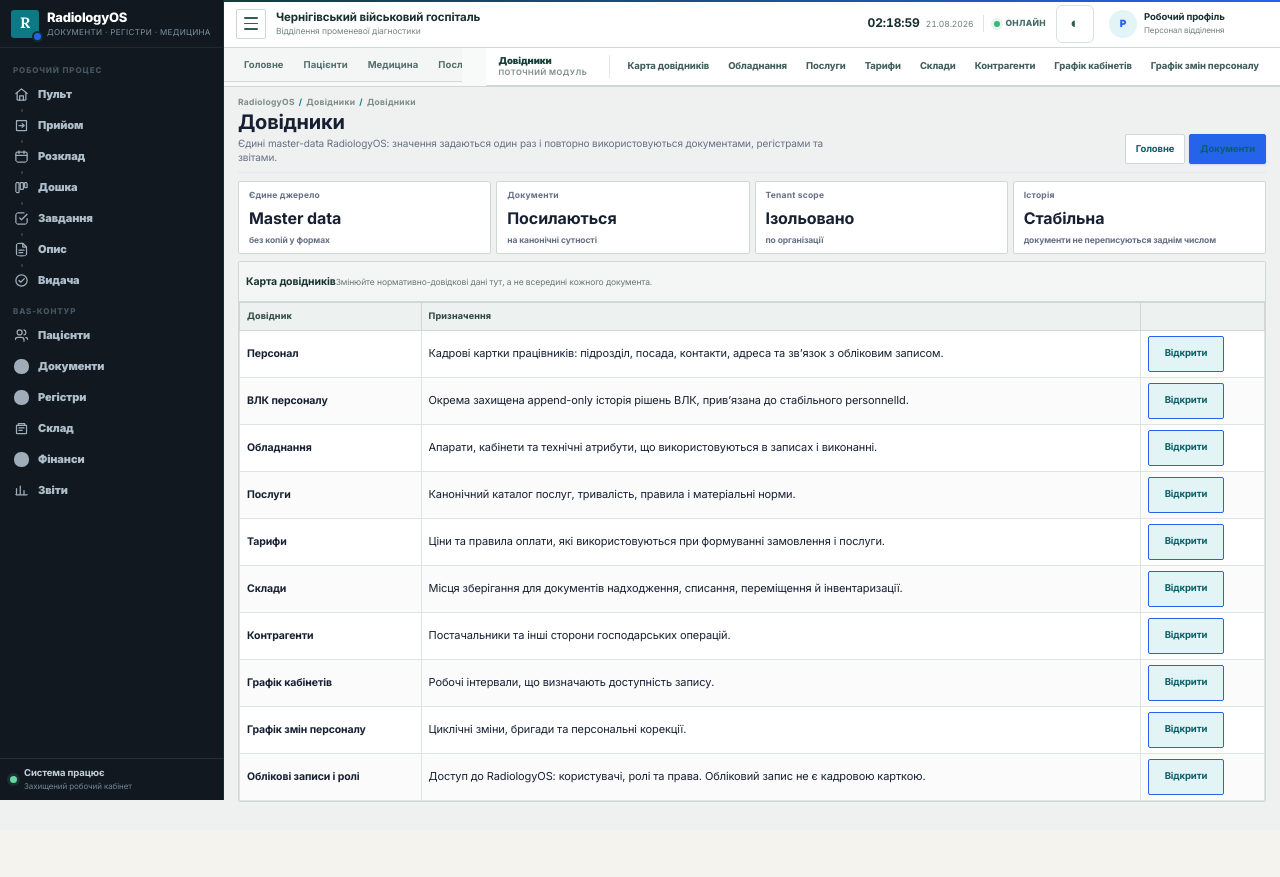
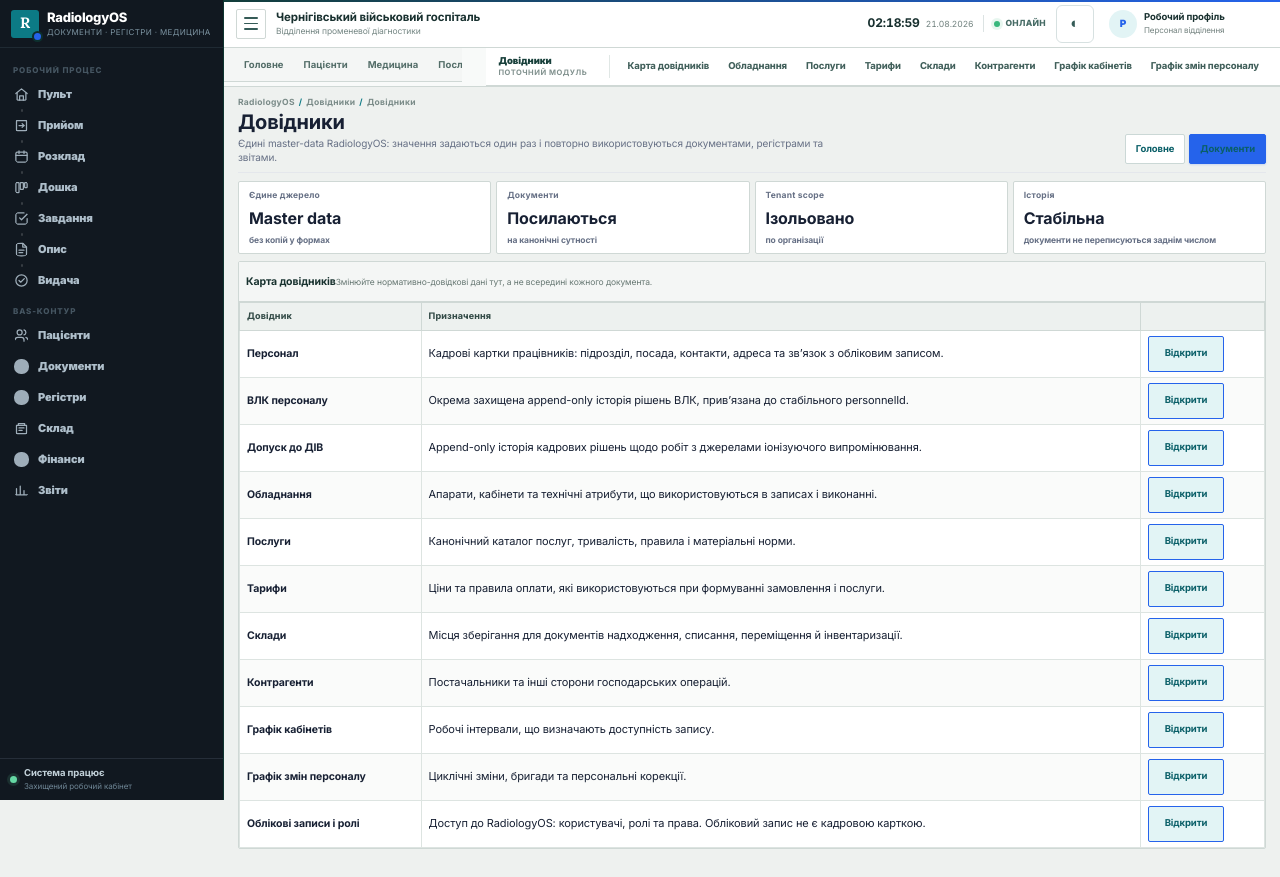
Before and after one commit to adamenkoa1/radiologyos, a Next.js app: page /staff/directories in a window 1280 px wide. Before the commit the page ends 830 px from the top, so only its background shows below. Built offline with nearby package versions, Linux system fonts and the light colour scheme.

Commit message:
Link radiation clearance register from directories

```diff
--- a/app/staff/directories/page.tsx
+++ b/app/staff/directories/page.tsx
@@ -4,6 +4,7 @@ import StaffWorkspaceShell from "../workspace-shell";
 const directories=[
   {name:"Персонал",description:"Кадрові картки працівників: підрозділ, посада, контакти, адреса та зв’язок з обліковим записом.",href:"/staff/personnel"},
   {name:"ВЛК персоналу",description:"Окрема захищена append-only історія рішень ВЛК, прив’язана до стабільного personnelId.",href:"/staff/personnel/vlk"},
+  {name:"Допуск до ДІВ",description:"Append-only історія кадрових рішень щодо робіт з джерелами іонізуючого випромінювання.",href:"/staff/personnel/radiation-clearance"},
   {name:"Обладнання",description:"Апарати, кабінети та технічні атрибути, що використовуються в записах і виконанні.",href:"/staff/equipment"},
   {name:"Послуги",description:"Канонічний каталог послуг, тривалість, правила і матеріальні норми.",href:"/staff/services"},
   {name:"Тарифи",description:"Ціни та правила оплати, які використовуються при формуванні замовлення і послуги.",href:"/staff/tariffs"},
```
